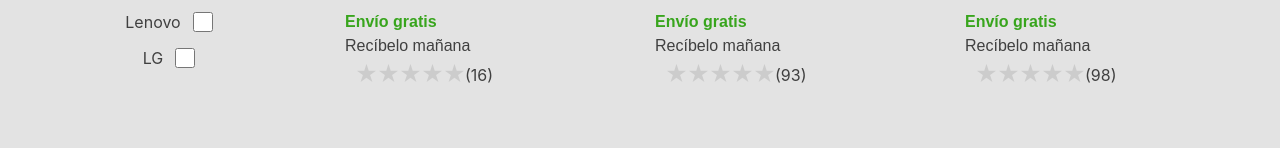
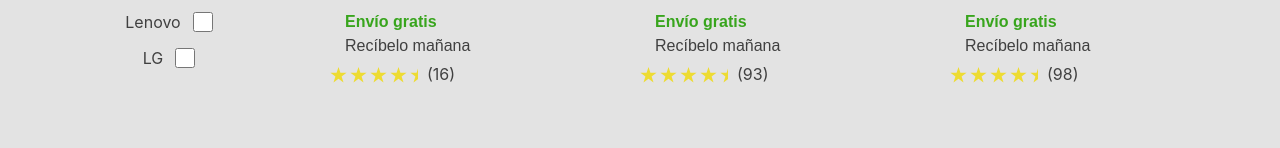
Before and after one commit to Manug0/Proyecto-12-React-Avanzado, a React (Vite) app: page /pcs in a window 1280 px wide. Shown: the part 568-716 px from the top of the page. Built offline with nearby package versions, Linux system fonts and the light colour scheme; a web font is replaced by a local one.

Commit message:
change stars rate input to SVG

```diff
--- a/src/components/Header/Header.jsx
+++ b/src/components/Header/Header.jsx
@@ -26,7 +26,7 @@
 	const handleTheme = () => {
 		setDarkTheme(!darkTheme);
 		const elements = document.querySelectorAll(
-			"body, header, .request-info, h2, h3, h4, h5, p, i, a, label, input, form button, .PcCard, .info, footer, .slider "
+			"body, header, .request-info, h2, h3, h4, h5, p, i, a, label, input, form button, .PcCard, .info, footer, .slider, .rect "
 		);
 		elements.forEach((element) => {
 			if (darkTheme) {
--- a/src/components/Stars/Stars.css
+++ b/src/components/Stars/Stars.css
@@ -1,35 +1,12 @@
-.rate {
-	float: left;
-	padding-left: 25px;
-	left: 20px;
+.stars {
+	height: 3rem !important;
+	min-width: 150px !important;
 }
-.rate:not(:checked) > input {
-	position: absolute;
-	top: -9999px;
+
+#rect {
+	transition: fill 0.4s ease;
 }
-.rate:not(:checked) > label {
-	float: right;
-	width: 1em;
-	overflow: hidden;
-	white-space: nowrap;
-	cursor: pointer;
-	font-size: 22px;
-	color: #ccc;
+.dark-theme #rect {
+	fill: #3a3a3a;
+	transition: fill 0.4s ease;
 }
-.rate:not(:checked) > label:before {
-	content: "★ ";
-}
-.rate > input:checked ~ label {
-	color: #ffc700;
-}
-.rate:not(:checked) > label:hover,
-.rate:not(:checked) > label:hover ~ label {
-	color: #deb217;
-}
-.rate > input:checked + label:hover,
-.rate > input:checked + label:hover ~ label,
-.rate > input:checked ~ label:hover,
-.rate > input:checked ~ label:hover ~ label,
-.rate > label:hover ~ input:checked ~ label {
-	color: #c59b08;
-}
--- a/src/components/Stars/Stars.jsx
+++ b/src/components/Stars/Stars.jsx
@@ -1,20 +1,36 @@
-import React, { useState } from "react";
+import React from "react";
 import "./Stars.css";
 
-const Stars = ({ id }) => {
+const Stars = () => {
 	return (
-		<div className="rate">
-			<input type="radio" id={`star5-${id}`} name={`rate-${id}`} value="5" />
-			<label htmlFor={`star5-${id}`} title="text"></label>
-			<input type="radio" id={`star4-${id}`} name={`rate-${id}`} value="4" />
-			<label htmlFor={`star4-${id}`} title="text"></label>
-			<input type="radio" id={`star3-${id}`} name={`rate-${id}`} value="3" />
-			<label htmlFor={`star3-${id}`} title="text"></label>
-			<input type="radio" id={`star2-${id}`} name={`rate-${id}`} value="2" />
-			<label htmlFor={`star2-${id}`} title="text"></label>
-			<input type="radio" id={`star1-${id}`} name={`rate-${id}`} value="1" />
-			<label htmlFor={`star1-${id}`} title="text"></label>
-		</div>
+		<svg
+			width="107"
+			height="38"
+			viewBox="0 0 107 38"
+			fill="none"
+			xmlns="http://www.w3.org/2000/svg">
+			<path
+				d="M8.5 9L10.4084 14.8734L16.584 14.8734L11.5878 18.5033L13.4962 24.3766L8.5 20.7467L3.50383 24.3766L5.41219 18.5033L0.416019 14.8734L6.59163 14.8734L8.5 9Z"
+				fill="#EDDB32"
+			/>
+			<path
+				d="M68.5 9L70.4084 14.8734L76.584 14.8734L71.5878 18.5033L73.4962 24.3766L68.5 20.7467L63.5038 24.3766L65.4122 18.5033L60.416 14.8734L66.5916 14.8734L68.5 9Z"
+				fill="#EDDB32"
+			/>
+			<path
+				d="M28.5 9L30.4084 14.8734L36.584 14.8734L31.5878 18.5033L33.4962 24.3766L28.5 20.7467L23.5038 24.3766L25.4122 18.5033L20.416 14.8734L26.5916 14.8734L28.5 9Z"
+				fill="#EDDB32"
+			/>
+			<path
+				d="M48.5 9L50.4084 14.8734L56.584 14.8734L51.5878 18.5033L53.4962 24.3766L48.5 20.7467L43.5038 24.3766L45.4122 18.5033L40.416 14.8734L46.5916 14.8734L48.5 9Z"
+				fill="#EDDB32"
+			/>
+			<path
+				d="M88.5 9L90.4085 14.8731L96.584 14.8734L91.5881 18.5034L93.4962 24.3766L88.5 20.747L83.5038 24.3766L85.4119 18.5034L80.416 14.8734L86.5915 14.8731L88.5 9Z"
+				fill="#EDDB32"
+			/>
+			<rect id="rect" x="88" width="19" height="38" fill="#E3E3E3" />
+		</svg>
 	);
 };
 
--- a/src/pages/Products/PcsCards.css
+++ b/src/pages/Products/PcsCards.css
@@ -43,3 +43,7 @@
 	align-items: center;
 	margin-bottom: 10px;
 }
+.reviews p {
+	margin-left: -10px;
+	margin-top: -7px;
+}
```
Also changed, not shown: src/assets/star4.5.svg (added).
